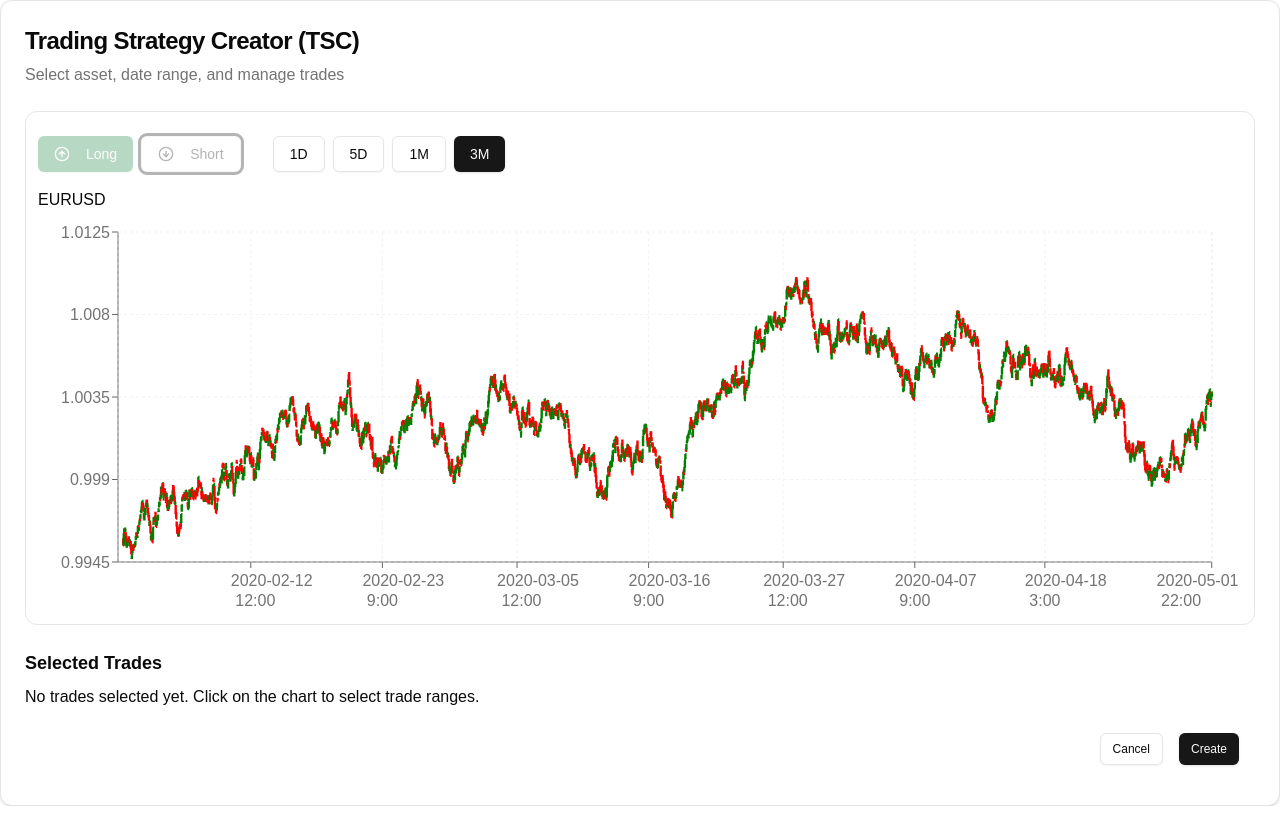
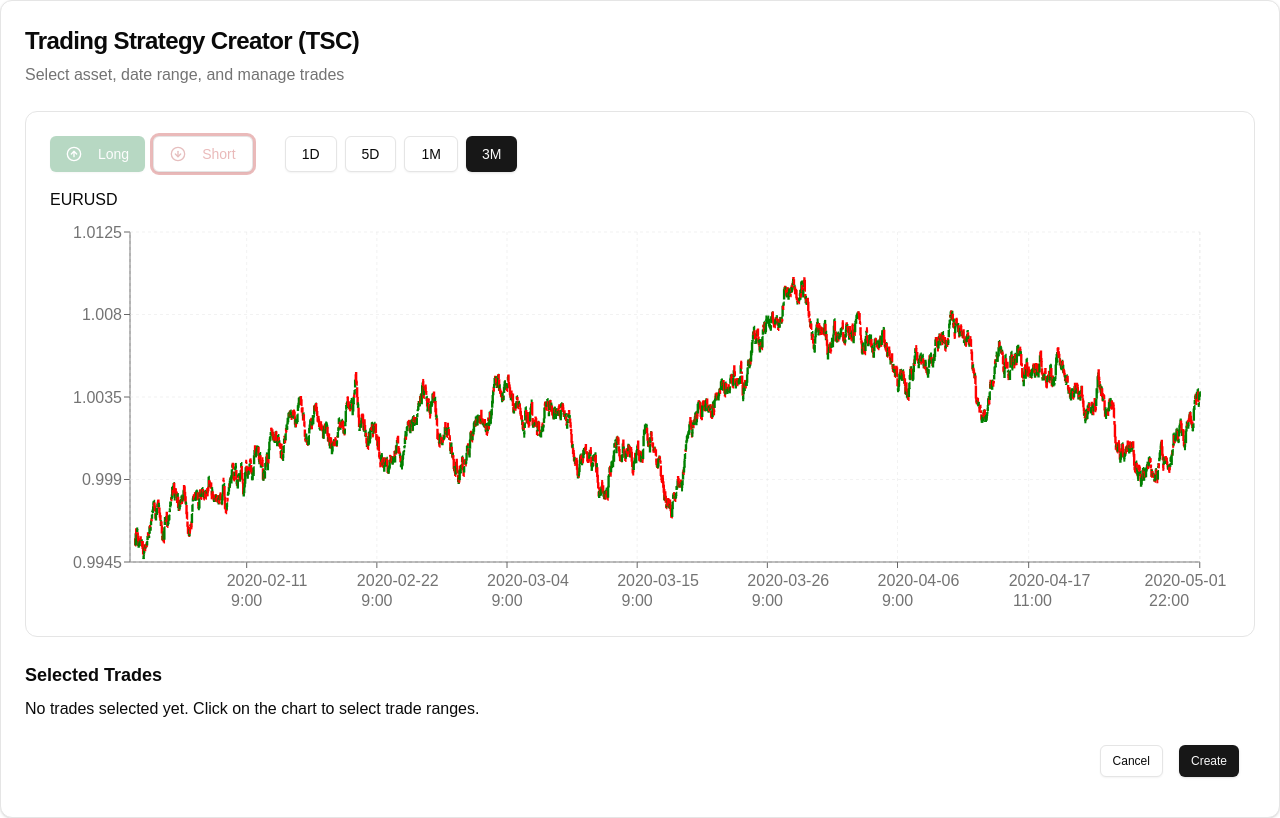
Before and after one commit to jkim1708/EvoTraderDemo, a Next.js app in the folder my-app/: page / in a window 1280 px wide. Built offline with nearby package versions, Linux system fonts and the light colour scheme.

Commit message:
adds colors to button

```diff
--- a/my-app/components/ui/candleStickChart.tsx
+++ b/my-app/components/ui/candleStickChart.tsx
@@ -9,6 +9,7 @@ import {Button} from "@/components/ui/button";
 import {ChartContainer} from "@/components/ui/chart";
 import {CategoricalChartState} from "recharts/types/chart/types";
 import {ArrowDownCircle, ArrowUpCircle} from "lucide-react";
+import {green} from "@mui/material/colors";
 
 // eslint-disable-next-line @typescript-eslint/ban-ts-comment
 // @ts-expect-error
@@ -303,24 +304,24 @@ const CandleStickChart =
         }, []);
 
         return (
-            <div className={"border rounded-xl p-3"}>
-                <div className={"flex space-x-8 mt-3"}>
+            <div className={"border rounded-xl p-6"}>
+                <div className={"flex space-x-8 "}>
                     <div className="flex space-x-2 mb-4 tradeKindButton">
                         <Button
                             // variant={currentSelectedTradeKind === 'long' ? 'default' : 'outline'}
                             variant={currentSelectedTradeKind === 'long' ? 'default' : 'outline'}
                             onClick={() => setCurrentSelectedTradeKind('long')}
-                            className={currentSelectedTradeKind === 'long' ? "bg-green-700 opacity-30" : 'outline opacity-30'}
+                            className={currentSelectedTradeKind === 'long' ? "bg-green-700 opacity-30" : 'outline outline-green-700/30'}
                         >
-                            <ArrowUpCircle className="mr-2 h-4 w-4"/> Long
+                            <ArrowUpCircle className="mr-2 h-4 w-4 green-700/30" color={currentSelectedTradeKind === 'long' ? "white" : '#BED2BE'}/> <div className={currentSelectedTradeKind === 'long' ? "white" :"text-green-700 opacity-30"}>Long</div>
                         </Button>
                         <Button
                             // variant={currentSelectedTradeKind === 'short' ? 'default' : 'outline'}
                             variant={currentSelectedTradeKind === 'short' ? 'default' : 'outline'}
                             onClick={() => setCurrentSelectedTradeKind('short')}
-                            className={currentSelectedTradeKind === 'short' ? "bg-red-700 opacity-30" : 'outline opacity-30'}
+                            className={currentSelectedTradeKind === 'short' ? "bg-red-700 opacity-30" : 'outline outline-red-700/30'}
                         >
-                            <ArrowDownCircle className="mr-2 h-4 w-4"/> Short
+                            <ArrowDownCircle className="mr-2 h-4 w-4 outline-red-700/30" color={currentSelectedTradeKind === 'short' ? "white" : '#E6BEBE'}/> <div className={currentSelectedTradeKind === 'short' ? "white" : "text-red-700 opacity-30"}>Short</div>
                         </Button>
                     </div>
 
```
